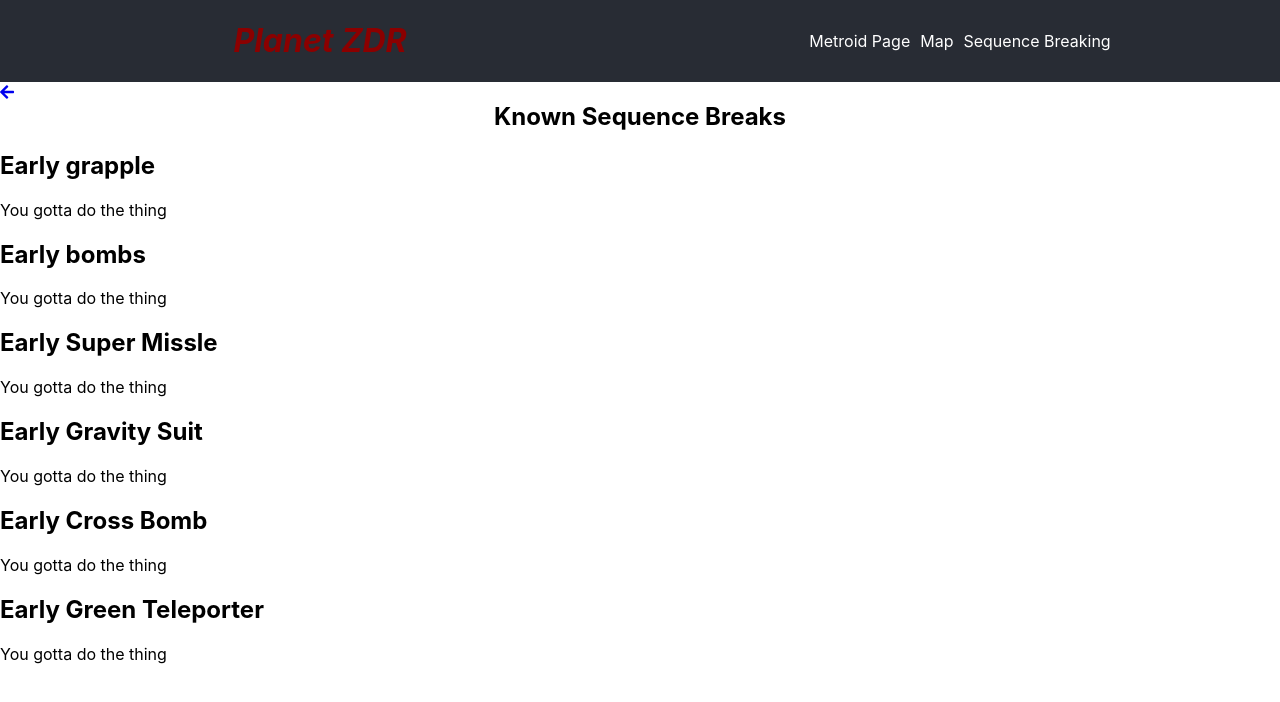
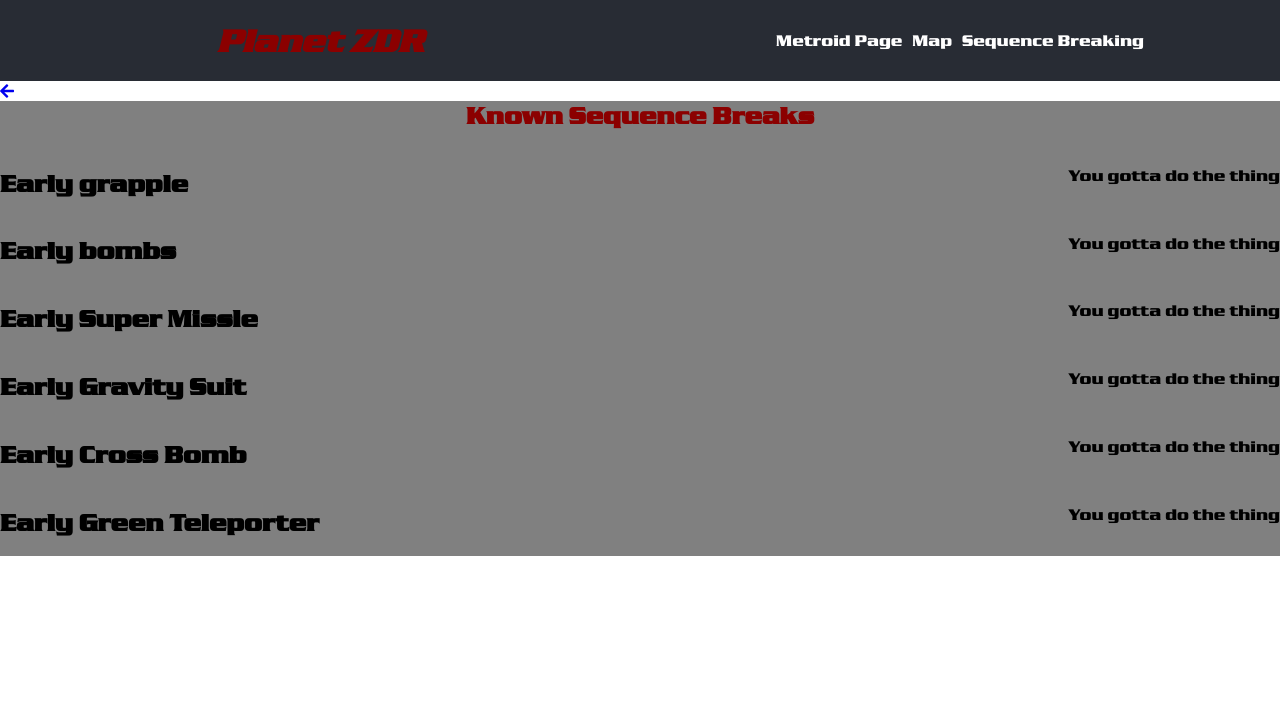
Before and after one commit to AWSMProdigy/Metroid-Dread-Map, a React (Create React App) app in the folder metroid-dread-map/: page / in a window 1280 px wide. Shown: the top 702 px of the page. Built offline with nearby package versions, Linux system fonts and the light colour scheme.

Commit message:
Metroid font, zoom works a little better

```diff
--- a/metroid-dread-map/src/App.css
+++ b/metroid-dread-map/src/App.css
@@ -1,3 +1,11 @@
+@font-face{
+  font-family: 'metroidFont';
+  src: url('./fonts/metroid.ttf');
+}
+
+*{
+  font-family: 'metroidFont';
+}
 header{
   display: flex;
   background-color: #282c34;
--- a/metroid-dread-map/src/App.js
+++ b/metroid-dread-map/src/App.js
@@ -1,5 +1,6 @@
 import './App.css';
 import Overworld from './Overworld';
+import SequenceBreaking from './SequenceBreaking';
 
 
 function App() {
@@ -17,33 +18,7 @@
         </div>
       </header>
     <Overworld/>
-    <section id="sequenceBreaking">
-      <h1>Known Sequence Breaks</h1>
-      <div>
-        <h2>Early grapple</h2>
-        <p>You gotta do the thing</p>
-      </div>
-      <div>
-        <h2>Early bombs</h2>
-        <p>You gotta do the thing</p>
-      </div>
-      <div>
-        <h2>Early Super Missle</h2>
-        <p>You gotta do the thing</p>
-      </div>
-      <div>
-        <h2>Early Gravity Suit</h2>
-        <p>You gotta do the thing</p>
-      </div>
-      <div>
-        <h2>Early Cross Bomb</h2>
-        <p>You gotta do the thing</p>
-      </div>
-      <div>
-        <h2>Early Green Teleporter</h2>
-        <p>You gotta do the thing</p>
-      </div>
-    </section>
+    <SequenceBreaking/>
     </div>
 
   );
--- a/metroid-dread-map/src/AreaSelection.js
+++ b/metroid-dread-map/src/AreaSelection.js
@@ -10,21 +10,22 @@
         var background = document.getElementsByClassName("zoom");
         var parentRect = document.getElementsByClassName("buttonContainer")[0].getBoundingClientRect();
         var artaraiLink = document.getElementById(target);
-        var rect = artaraiLink.getBoundingClientRect();
-        console.log(rect.left + "\n" + rect.bottom);
-        console.log(parentRect.left + "\n" + parentRect.bottom);
-        console.log(background[0].style.backgroundPosition);
+        console.log(artaraiLink.offsetLeft + artaraiLink.offsetWidth/2);
+        console.log(artaraiLink.offsetTop + artaraiLink.offsetHeight/2);
         var vw = background[0].clientWidth;
         var vh = background[0].clientHeight;
+        console.log(vw);
+        console.log(vh);
         background[0].classList.add("zoomAnim")
         var center = {
             width: vw/2,
             height: vh/2
         }
         var newCenter = {
-            width: center.width-(artaraiLink.offsetLeft) * 2,
-            height: center.height-(artaraiLink.offsetTop) * 2
+            width: center.width-(artaraiLink.offsetLeft + artaraiLink.offsetWidth/2) * 2,
+            height: center.height-(artaraiLink.offsetTop + artaraiLink.offsetHeight/2) * 2.4
         }
+        console.log("newCenter:" + newCenter.width + " " + newCenter.height);
         background[0].style.backgroundPosition = newCenter.width.toString() + "px " + newCenter.height.toString() + "px";
     }
 
@@ -36,31 +37,31 @@
         </div>
         <section className="buttonContainer">
             <div id="artaria">
-                <DelayLink delay={500} clickAction={() => zoom("artaria")} to="/Metroid-Dread-Map/Artaria" replace={false}><span id="artariaSpan">Artaria</span></DelayLink>
+                <DelayLink delay={600} clickAction={() => zoom("artaria")} to="/Metroid-Dread-Map/Artaria" replace={false}><span id="artariaSpan">Artaria</span></DelayLink>
             </div>
             <div id="Cataris">
-                <DelayLink delay={500} clickAction={()=> zoom("Cataris")} to="/Metroid-Dread-Map/Cataris" replace={false}><span id="catarisSpan">Cataris</span></DelayLink>
+                <DelayLink delay={600} clickAction={()=> zoom("Cataris")} to="/Metroid-Dread-Map/Cataris" replace={false}><span id="catarisSpan">Cataris</span></DelayLink>
             </div>
             <div id="Dairon">
-                <DelayLink delay={500} clickAction={()=> zoom("Dairon")} to="/Metroid-Dread-Map/Dairon" replace={false}><span id="daironSpan">Dairon</span></DelayLink>
+                <DelayLink delay={600} clickAction={()=> zoom("Dairon")} to="/Metroid-Dread-Map/Dairon" replace={false}><span id="daironSpan">Dairon</span></DelayLink>
             </div>
             <div id="Burenia">
-                <DelayLink delay={500} clickAction={()=> zoom("Burenia")} to="/Metroid-Dread-Map/Burenia" replace={false}><span id="bureniaSpan">Burenia</span></DelayLink>
+                <DelayLink delay={600} clickAction={()=> zoom("Burenia")} to="/Metroid-Dread-Map/Burenia" replace={false}><span id="bureniaSpan">Burenia</span></DelayLink>
             </div>
             <div id="Ghavoran">
-                <DelayLink delay={500} clickAction={()=> zoom("Ghavoran")} to="/Metroid-Dread-Map/Ghavoran" replace={false}><span id="ghavoranSpan">Ghavoran</span></DelayLink>
+                <DelayLink delay={600} clickAction={()=> zoom("Ghavoran")} to="/Metroid-Dread-Map/Ghavoran" replace={false}><span id="ghavoranSpan">Ghavoran</span></DelayLink>
             </div>
             <div id="Ferenia">
-                <DelayLink delay={500} clickAction={()=> zoom("Ferenia")} to="/Metroid-Dread-Map/Ferenia" replace={false}><span id="fereniaSpan">Ferenia</span></DelayLink>
+                <DelayLink delay={600} clickAction={()=> zoom("Ferenia")} to="/Metroid-Dread-Map/Ferenia" replace={false}><span id="fereniaSpan">Ferenia</span></DelayLink>
             </div>
             <div id="Elun">
-                <DelayLink delay={500} clickAction={()=> zoom("Elun")} to="/Metroid-Dread-Map/Elun" replace={false}><span id="elunSpan">Elun</span></DelayLink>
+                <DelayLink delay={600} clickAction={()=> zoom("Elun")} to="/Metroid-Dread-Map/Elun" replace={false}><span id="elunSpan">Elun</span></DelayLink>
             </div>
             <div id="Hanubia">
-                <DelayLink delay={500} clickAction={()=> zoom("Hanubia")} to="/Metroid-Dread-Map/Hanubia" replace={false}><span id="hanubiaSpan">Hanubia</span></DelayLink>
+                <DelayLink delay={600} clickAction={()=> zoom("Hanubia")} to="/Metroid-Dread-Map/Hanubia" replace={false}><span id="hanubiaSpan">Hanubia</span></DelayLink>
             </div>
             <div id="Itorash">
-                <DelayLink delay={500} clickAction={()=> zoom("Itorash")} to="/Metroid-Dread-Map/Itorash" replace={false}><span id="itorashSpan">Itorash</span></DelayLink>
+                <DelayLink delay={600} clickAction={()=> zoom("Itorash")} to="/Metroid-Dread-Map/Itorash" replace={false}><span id="itorashSpan">Itorash</span></DelayLink>
             </div>
         </section>
 
--- a/metroid-dread-map/src/Overworld.css
+++ b/metroid-dread-map/src/Overworld.css
@@ -90,11 +90,8 @@
       display: none;
   }
 
-  #sequenceBreaking > h1 {
-      text-align: center;
-  }
-
   .zoom{
+    margin: 0 auto;
     width: 100vw;
     max-width: 100%;
     background: url("./images/Samus.jpg");
--- /dev/null
+++ b/metroid-dread-map/src/SequenceBreaking.css
@@ -0,0 +1,20 @@
+@font-face{
+    font-family: 'metroidFont';
+    src: url('./fonts/metroid.ttf');
+}
+
+#sequenceBreaking{
+    background-color: gray;
+    font-family: 'metroidFont';
+}
+
+#sequenceBreaking > h1 {
+    text-align: center;
+    color: darkred;
+}
+
+.flexSequence {
+    display: flex;
+    flex-wrap: wrap;
+    justify-content: space-between;
+}
--- /dev/null
+++ b/metroid-dread-map/src/SequenceBreaking.js
@@ -0,0 +1,36 @@
+import "./SequenceBreaking.css"
+
+
+function SequenceBreaking(){
+    return(
+        <section id="sequenceBreaking">
+          <h1>Known Sequence Breaks</h1>
+          <div className="flexSequence">
+            <h2>Early grapple</h2>
+            <p>You gotta do the thing</p>
+          </div>
+          <div className="flexSequence">
+            <h2>Early bombs</h2>
+            <p>You gotta do the thing</p>
+          </div>
+          <div className="flexSequence">
+            <h2>Early Super Missle</h2>
+            <p>You gotta do the thing</p>
+          </div>
+          <div className="flexSequence">
+            <h2>Early Gravity Suit</h2>
+            <p>You gotta do the thing</p>
+          </div>
+          <div className="flexSequence">
+            <h2>Early Cross Bomb</h2>
+            <p>You gotta do the thing</p>
+          </div>
+          <div className="flexSequence">
+            <h2>Early Green Teleporter</h2>
+            <p>You gotta do the thing</p>
+          </div>
+        </section>
+    )
+}
+
+export default SequenceBreaking;
```
Also changed, not shown: metroid-dread-map/src/fonts/metroid.ttf (added), 15 other files (tests, documents, lock files or other folders).
